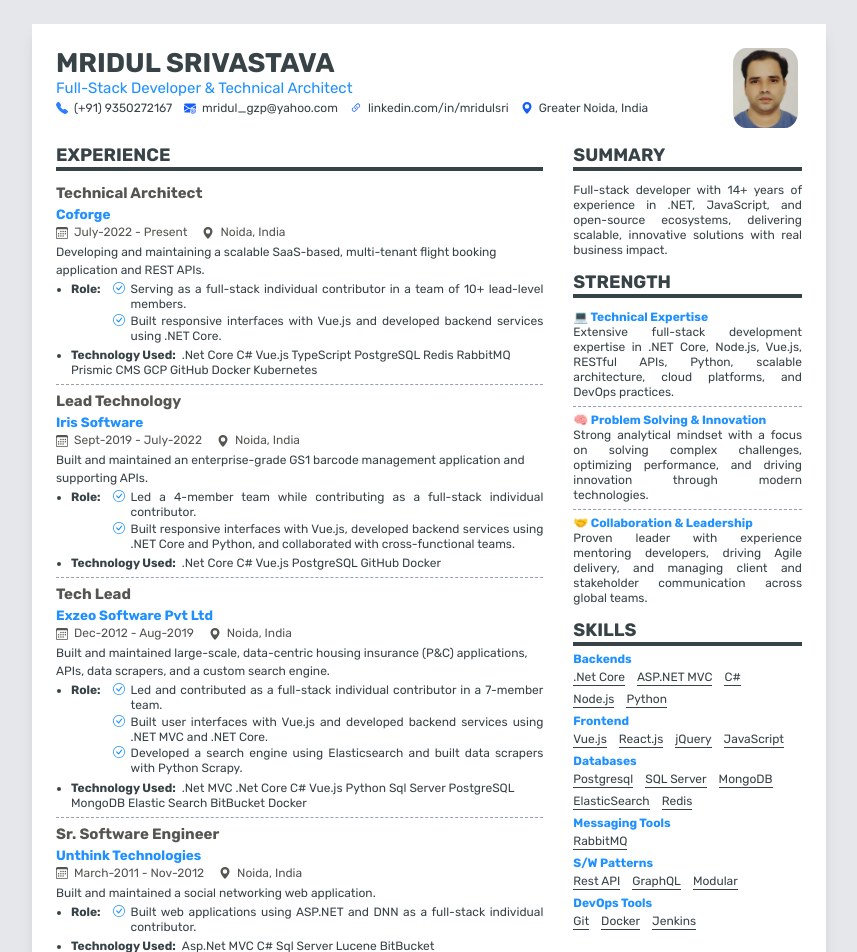
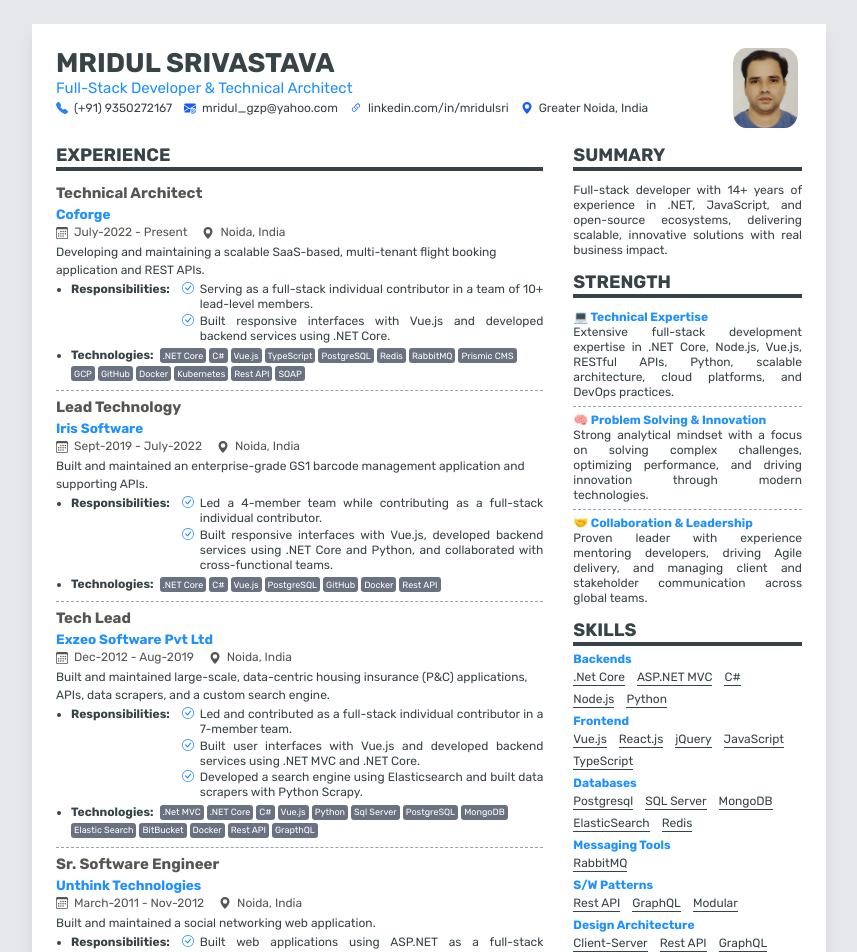
Before and after one commit to mridulsri/portfolio-app, a React (Vite) app: page /resume in a window 1280 px wide. Shown: the top 952 px of the page, without its empty margins (211-1068 px from the left). Built offline with nearby package versions, Linux system fonts and the light colour scheme.

Commit message:
Updated profile

```diff
--- a/src/data/experiences.json
+++ b/src/data/experiences.json
@@ -11,7 +11,7 @@
       "Built responsive interfaces with Vue.js and developed backend services using .NET Core."
     ],
     "technologies": [
-      ".Net Core",
+      ".NET Core",
       "C#",
       "Vue.js",
       "TypeScript",
@@ -22,7 +22,9 @@
       "GCP",
       "GitHub",
       "Docker",
-      "Kubernetes"
+      "Kubernetes",
+      "Rest API",
+      "SOAP"
     ]
   },
   {
@@ -36,7 +38,7 @@
       "Led a 4-member team while contributing as a full-stack individual contributor.",
       "Built responsive interfaces with Vue.js, developed backend services using .NET Core and Python, and collaborated with cross-functional teams."
     ],
-    "technologies": [".Net Core", "C#", "Vue.js", "PostgreSQL", "GitHub", "Docker"]
+    "technologies": [".NET Core", "C#", "Vue.js", "PostgreSQL", "GitHub", "Docker", "Rest API"]
   },
   {
     "title": "Tech Lead",
@@ -52,7 +54,7 @@
     ],
     "technologies": [
       ".Net MVC",
-      ".Net Core",
+      ".NET Core",
       "C#",
       "Vue.js",
       "Python",
@@ -61,7 +63,9 @@
       "MongoDB",
       "Elastic Search",
       "BitBucket",
-      "Docker"
+      "Docker",
+      "Rest API",
+      "GrapthQL"
     ]
   },
   {
@@ -72,7 +76,7 @@
     "endDate": "Nov-2012",
     "description": "Built and maintained a social networking web application.",
     "responsibilities": [
-      "Built web applications using ASP.NET and DNN as a full-stack individual contributor."
+      "Built web applications using ASP.NET as a full-stack individual contributor."
     ],
     "technologies": ["Asp.Net MVC", "C#", "Sql Server", "Lucene", "BitBucket"]
   },
--- a/src/data/skills.json
+++ b/src/data/skills.json
@@ -5,7 +5,7 @@
   },
   {
     "type": "Frontend",
-    "skills": ["Vue.js", "React.js", "jQuery", "JavaScript"]
+    "skills": ["Vue.js", "React.js", "jQuery", "JavaScript", "TypeScript"]
   },
   {
     "type": "Databases",
@@ -20,7 +20,11 @@
     "skills": ["Rest API", "GraphQL", "Modular"]
   },
   {
-    "type": "DevOps Tools",
+    "type": "Design Architecture",
+    "skills": ["Client-Server", "Rest API", "GraphQL", "Event-Driven"]
+  },
+  {
+    "type": "Operations",
     "skills": ["Git", "Docker", "Jenkins"]
   }
 ]
--- a/src/features/resume/ResumeExp.jsx
+++ b/src/features/resume/ResumeExp.jsx
@@ -24,7 +24,7 @@ function ResumeExp(props) {
         <ul className="list-disc">
           <li className="mb-1">
             <div className="flex space-x-4">
-              <div className="font-bold w-auto whitespace-nowrap">Role:</div>
+              <div className="font-bold w-auto whitespace-nowrap">Responsibilities:</div>
               <ul>
                 {props.responsibilities.map((role, index) => (
                   <li key={`role_${index}`} className="flex mb-0.5">
@@ -36,10 +36,15 @@ function ResumeExp(props) {
             </div>
           </li>
           <li>
-            <div>
-              <span className="font-bold mr-2">Technology Used:</span>
+            <div className="flex flex-wrap">
+              <span className="font-bold mr-2">Technologies:</span>
               {props.technologies.map((tech, index) => (
-                <span key={`tech_item_${index}`}>{tech} </span>
+                <span
+                  key={`tech_item_${index}`}
+                  className="bg-gray-500 text-white text-xs mr-1 mb-1 px-1 py-0.5 rounded "
+                >
+                  {tech}
+                </span>
               ))}
             </div>
           </li>
--- a/src/styles/tailwind.css
+++ b/src/styles/tailwind.css
@@ -16,3 +16,11 @@
     break-before: page;
   }
 }
+
+@media print {
+  body {
+    -webkit-print-color-adjust: exact;
+    print-color-adjust: exact;
+    background-color: white !important;
+  }
+}
```
